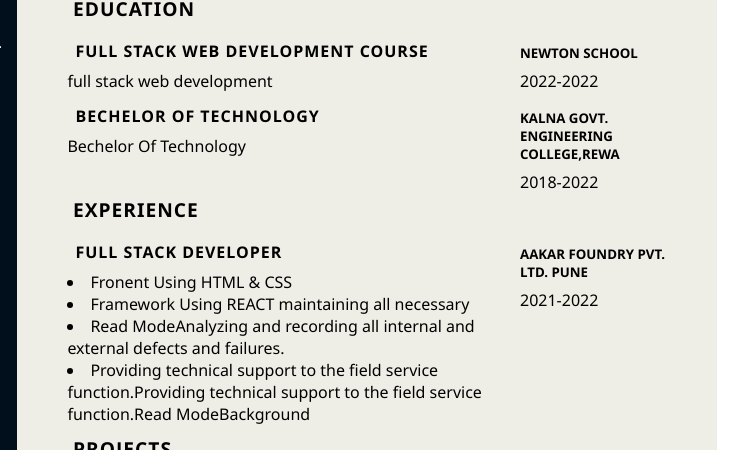
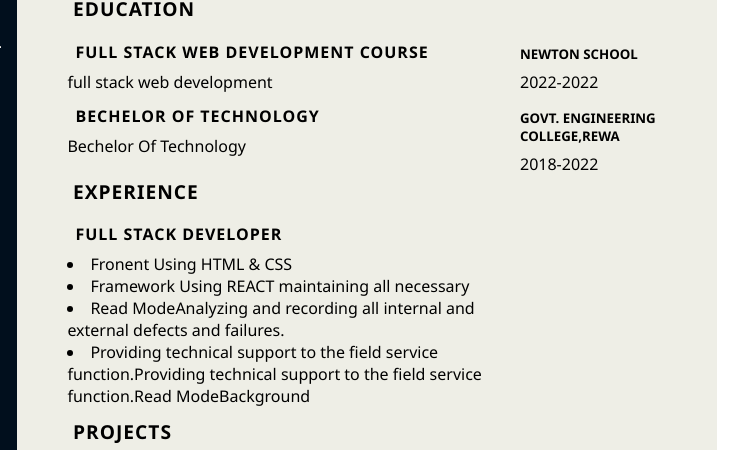
Before and after one commit to chandni-tilasi/Responsive-Resume-using-CSS-Grid---Selectors-Basic-Selectors-Combinators-Pseu---u993mp8krvxy, a plain HTML site: page index.html in a window 1280 px wide. Shown: the part 196-646 px from the top of the page, 347-1095 px from the left. Drawn offline with Linux system fonts and the light colour scheme.

Commit message:
Update index.html

```diff
--- a/index.html
+++ b/index.html
@@ -126,7 +126,7 @@
                                 <p class="para">Bechelor Of Technology</p>
                             </div>
                             <div class="school">
-                                <h5>Kalna Govt. engineering college,Rewa</h5>
+                                <h5>Govt. engineering college,Rewa</h5>
                                 <span class="sch-time-period">2018-2022</span>
                             </div>
                         </div>
@@ -151,10 +151,7 @@
                                     support to the field service function.Read ModeBackground</li>
                             </p>
                         </div>
-                        <div class="company">
-                            <h5>Aakar foundry pvt. ltd. pune</h5>
-                            <span class="sch-time-period">2021-2022</span>
-                        </div>
+
                 </section>
                 <section class="projects">
                     <h2 class="right-title">projects</h2>
```
